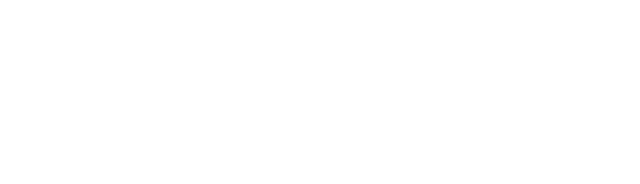
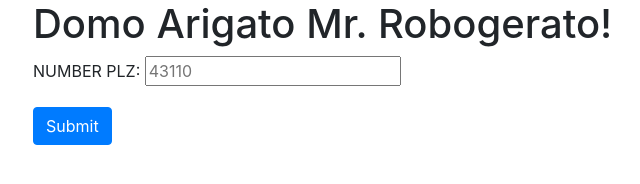
Before and after one commit to alexadamovic/mr-roboger, a plain HTML site: page index.html in a window 1280 px wide. Shown: the whole page, without its empty margins (52-692 px from the left). Drawn offline with Linux system fonts and the light colour scheme.

Commit message:
add UI logic and HTML to display neihgborhood function to DOM

```diff
--- a/index.html
+++ b/index.html
@@ -8,6 +8,16 @@
   <title>Mr. Roboger's Neighborhood</title>
 </head>
 <body>
-
+  <div class="container">
+    <h1>Domo Arigato Mr. Robogerato!</h1>
+    <form id="roboger">
+      <div class="form-group">
+        <label for="robinteger">NUMBER PLZ:</label>
+        <input type="number" id="robinteger" name="robinteger" placeholder="43110" min="0">
+      </div>
+      <button type="submit" class="btn btn-primary">Submit</button>
+    </form>
+    <h3><span id="roboger-output"></span></h3>
+  </div>
 </body>
 </html>
--- a/js/scripts.js
+++ b/js/scripts.js
@@ -26,8 +26,10 @@ function neighborhood(num) {
 $(document).ready(function(){
   $("form#roboger").submit(function(event){
     event.preventDefault();
-
-
-
+    const userInput = parseInt($("#robinteger").val());
+    console.log(userInput)
+    const robogerOutput = neighborhood(userInput);
+    console.log(robogerOutput)
+    $("#roboger-output").html(robogerOutput);
   });
 });
```
Also changed, not shown: 1 other file.
